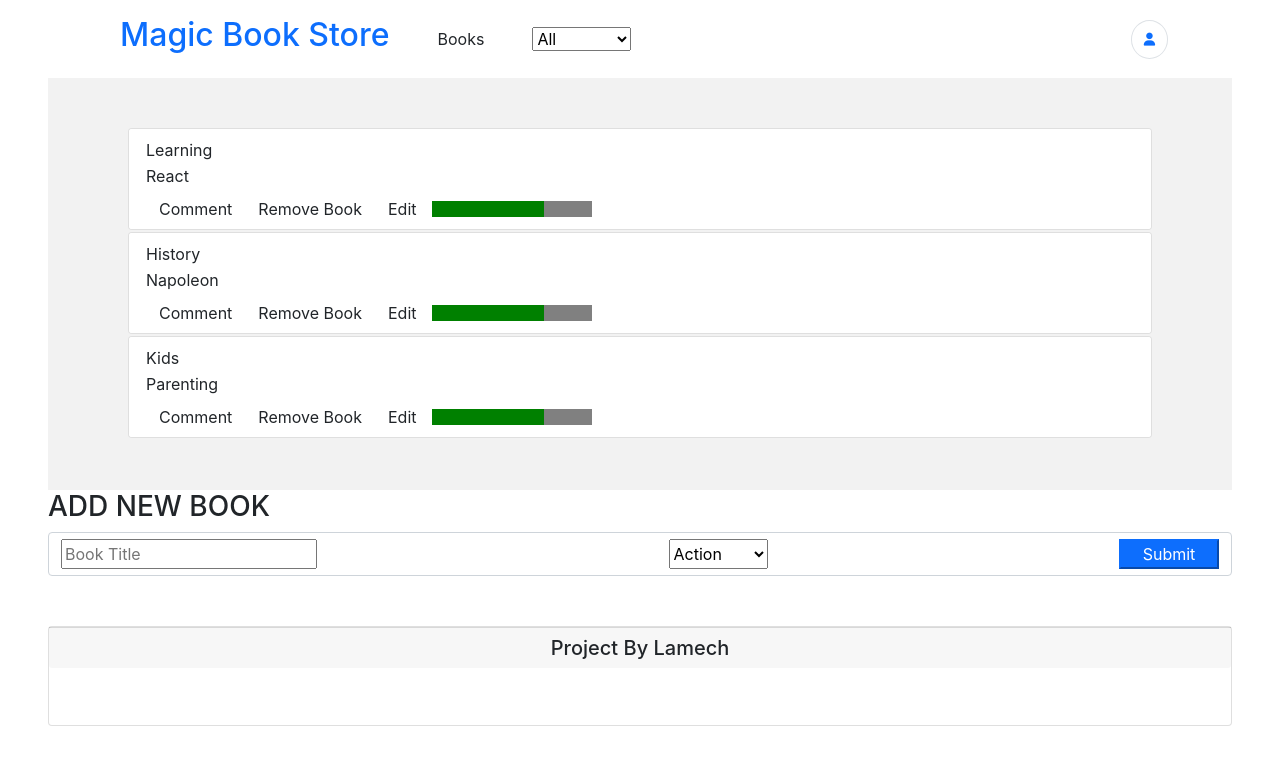
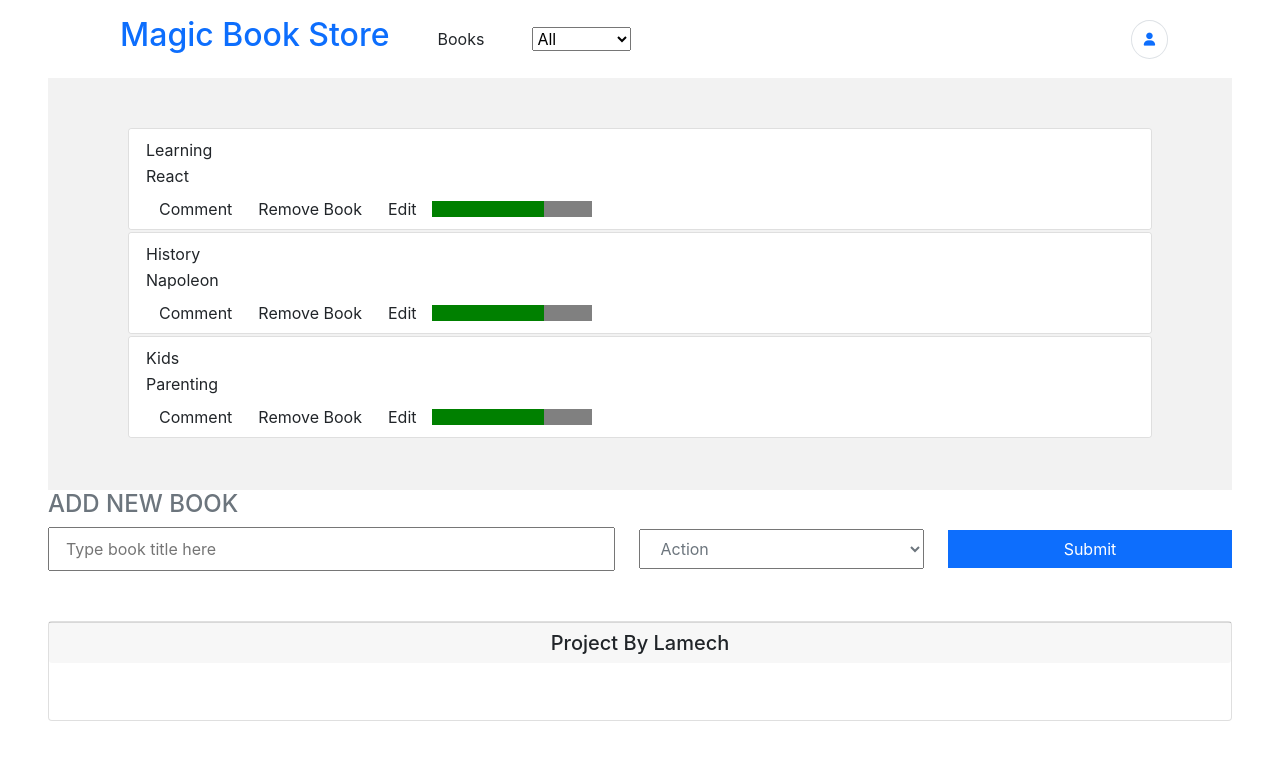
Before and after one commit to settix-dev/Magic-book-store, a React (Create React App) app: page / in a window 1280 px wide. Shown: the top 764 px of the page. Built offline with nearby package versions, Linux system fonts and the light colour scheme.

Commit message:
Edit BooksForm component

```diff
--- a/src/containerComponents/BooksForm.js
+++ b/src/containerComponents/BooksForm.js
@@ -1,5 +1,6 @@
 import React, { useState } from "react";
-import { useDispatch, connect } from "react-redux";
+import { Button } from "react-bootstrap";
+import { connect } from "react-redux";
 import { createBook } from "../actions";
 
 export const booksCategories = [
@@ -12,16 +13,19 @@ export const booksCategories = [
   "Sci-Fi",
 ];
 
+const authors = ["John", "Joe", "Michael", "Judith", "Rosco"];
 const BooksForm = (props) => {
   const [bookTitle, setBookTitle] = useState("");
   const [category, setCategory] = useState("");
   // const dispatch = useDispatch();
-  const {myCreateBook} = props
+  const { myCreateBook } = props;
   const handleSubmit = (e) => {
     e.preventDefault();
     console.log({ bookTitle, category });
 
-    const book = { bookTitle: bookTitle, category: category };
+    let progress = Math.round(Math.random() * 100);
+    let author = authors[Math.round(Math.random() * 4)];
+    const book = { bookTitle, category, progress: `${progress}%`, author };
     console.log(book);
 
     // Dispatch the "book created" action with the new book
@@ -41,23 +45,36 @@ const BooksForm = (props) => {
 
   return (
     <div className="div-form">
-      <h3>ADD NEW BOOK</h3>
-      <form className="form-control" onSubmit={handleSubmit}>
+      <h4 className="text-secondary">ADD NEW BOOK</h4>
+      <form
+        className="book-form d-flex justify-content-between align-items-center"
+        onSubmit={handleSubmit}
+      >
         <input
           name="bookTitle"
           type="text"
-          placeholder="Book Title"
+          placeholder="Type book title here"
           value={bookTitle}
           onChange={handleChange}
+          className="w-50 py-2 px-3 book-title-input text-secondary"
         />
-        <select name="category" value={category} onChange={handleSelect}>
+
+        <select
+          className="w-25 book-select py-2 px-3 text-secondary mx-4"
+          name="category"
+          value={category}
+          onChange={handleSelect}
+        >
           {booksCategories.map((category, index) => (
             <option key={index} value={category}>
               {category}
             </option>
           ))}
         </select>
-        <button className="btn-primary" type="submit">Submit</button>
+
+        <Button className="btn-primary submit-btn w-25" type="submit">
+          Submit
+        </Button>
       </form>
     </div>
   );
@@ -66,9 +83,9 @@ const BooksForm = (props) => {
 const mapDispatchToProps = (dispatch) => {
   return {
     myCreateBook: (bookPayload) => {
-   dispatch( createBook(bookPayload))
-    }
-  }
-}
+      dispatch(createBook(bookPayload));
+    },
+  };
+};
 
 export default connect(null, mapDispatchToProps)(BooksForm);
```
